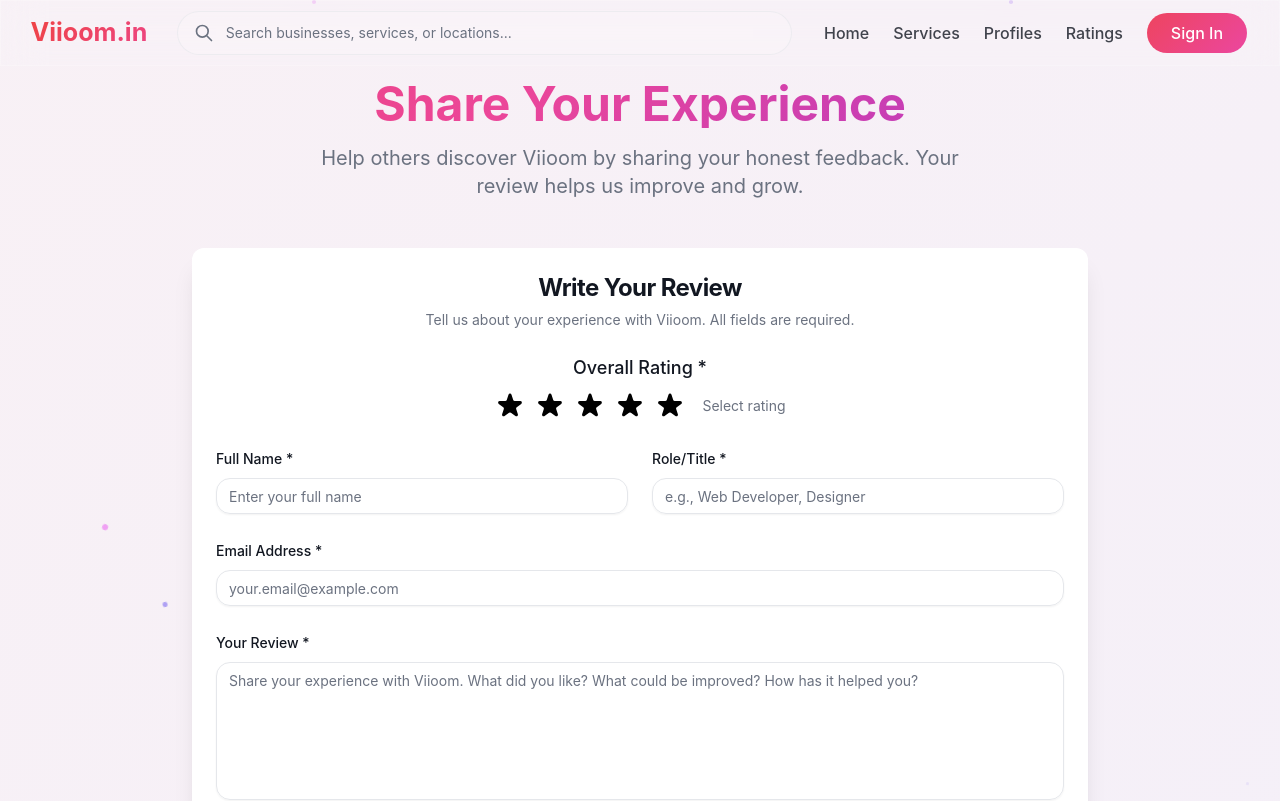
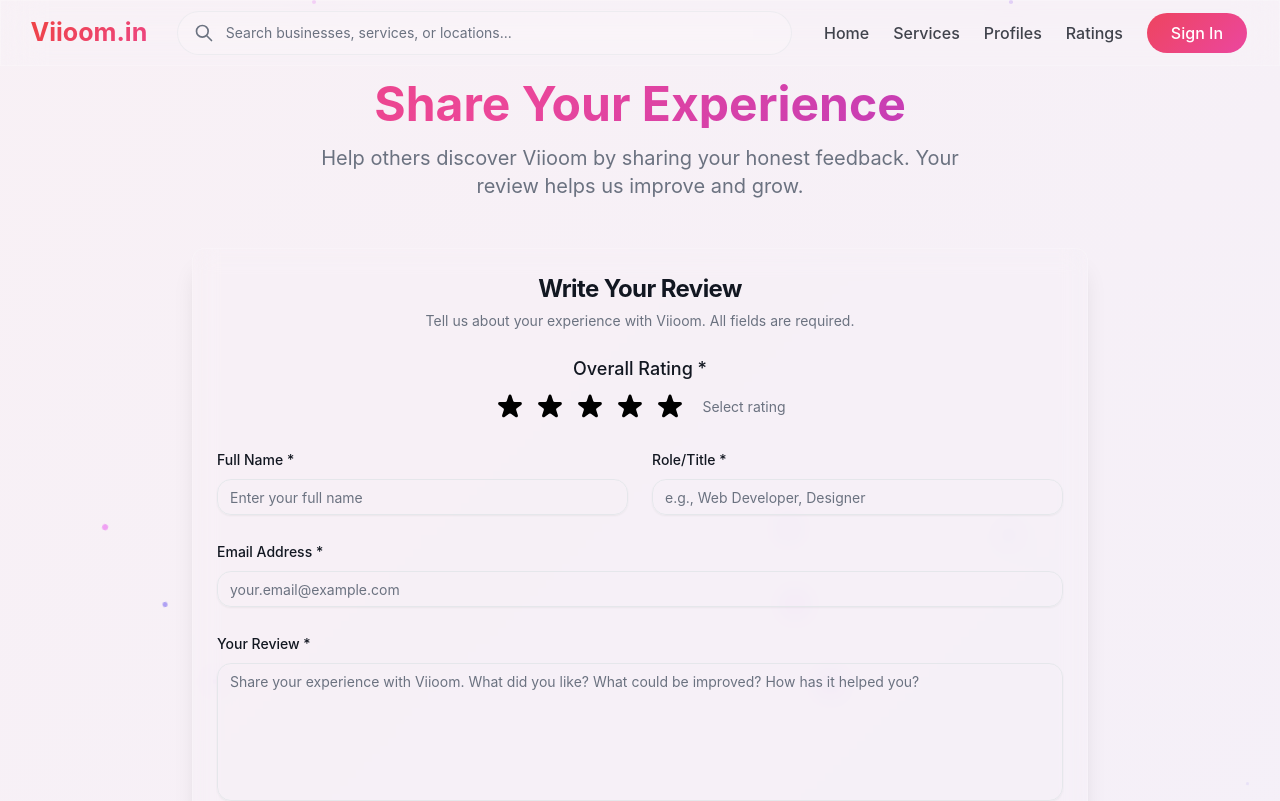
Before and after one commit to myselfpoulomi/Viioom, a React (Vite) app in the folder client/: page /write-review in a window 1280 px wide. Shown: the top 801 px of the page. Built offline with nearby package versions, Linux system fonts and the light colour scheme.

Commit message:
Refine WriteReview page styles for improved aesthetics
- Updated Card components to feature a transparent backdrop blur and border, enhancing the visual appeal.
- Adjusted the additional info section to maintain consistency with the new styling, ensuring a cohesive design throughout the review page.

```diff
--- a/client/src/pages/WriteReview.jsx
+++ b/client/src/pages/WriteReview.jsx
@@ -195,7 +195,7 @@ const WriteReview = () => {
         </div>
 
         {/* Review Form */}
-        <Card className="glassmorphism border-0 shadow-xl scroll-reveal hover:scale-[1.02] transition-all duration-300">
+        <Card className="bg-transparent backdrop-blur-md bg-white/5 border border-white/20 shadow-xl scroll-reveal hover:scale-[1.02] transition-all duration-300">
           <CardHeader className="text-center">
             <CardTitle className="text-2xl font-bold">Write Your Review</CardTitle>
             <CardDescription>
@@ -334,7 +334,7 @@ const WriteReview = () => {
 
         {/* Additional Info */}
         <div className="mt-12 text-center scroll-reveal">
-          <div className="glassmorphism rounded-2xl p-6 max-w-2xl mx-auto hover:scale-[1.02] transition-all duration-300">
+          <div className="bg-transparent backdrop-blur-md bg-white/5 border border-white/20 rounded-2xl p-6 max-w-2xl mx-auto hover:scale-[1.02] transition-all duration-300">
             <h3 className="text-lg font-semibold mb-2">Why Your Review Matters</h3>
             <p className="text-muted-foreground">
               Your honest feedback helps other users make informed decisions and helps us continuously improve Viioom.
```
